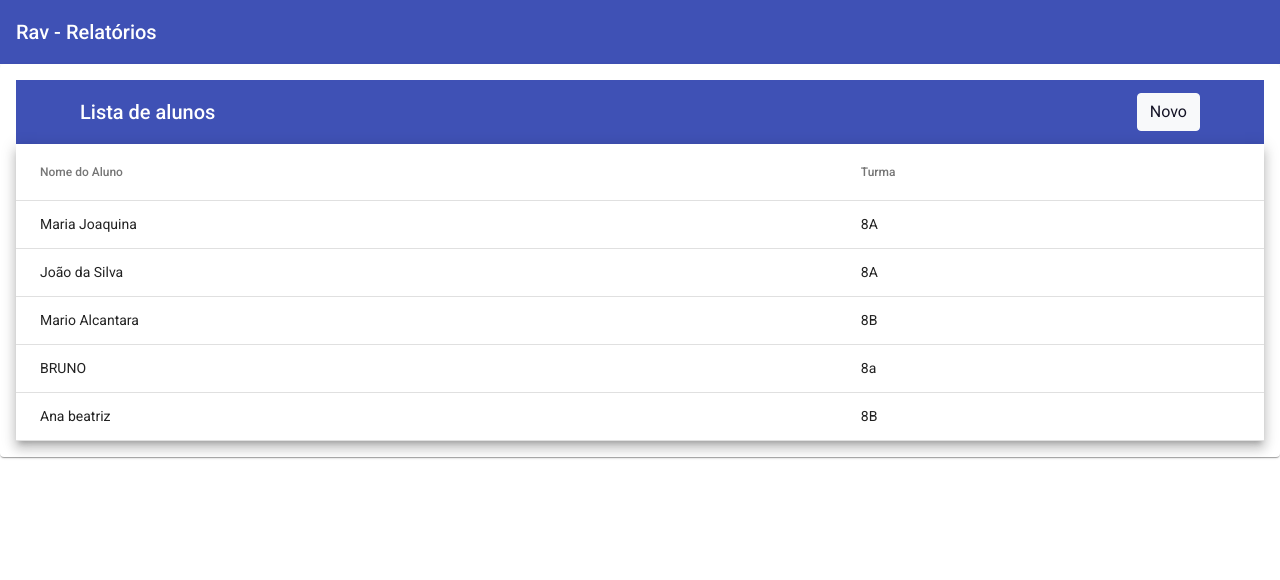
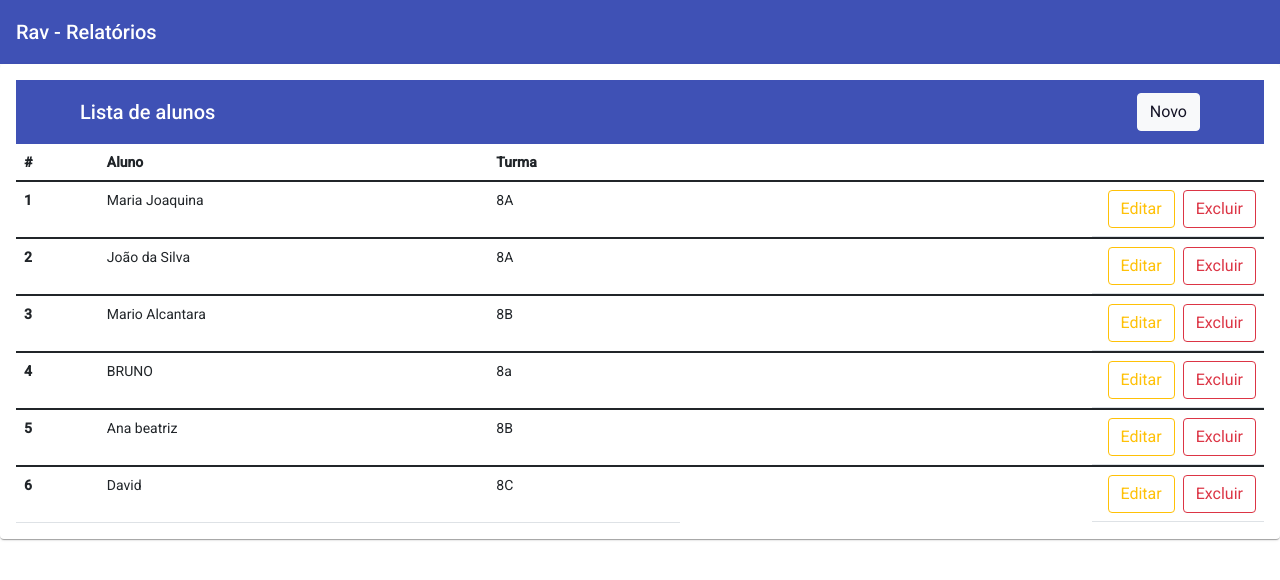
Before and after one commit to Brunostaine/rav-relatorio-de-avaliacao-angular, an Angular app: page / in a window 1280 px wide. Shown: the top 580 px of the page. Built offline with nearby package versions, Linux system fonts and the light colour scheme; data requests are answered from the project's data file.

Commit message:
Nova lista de alunos

```diff
--- a/db.json
+++ b/db.json
@@ -49,6 +49,11 @@
       "nome": "Ana beatriz",
       "turma": "8B",
       "id": 5
+    },
+    {
+      "nome": "David",
+      "turma": "8C",
+      "id": 6
     }
   ],
   "turmas": [
--- a/src/app/componentes/add-aluno/add-aluno.component.ts
+++ b/src/app/componentes/add-aluno/add-aluno.component.ts
@@ -21,7 +21,7 @@ export class AddAlunoComponent implements OnInit {
     private addAlunoService: AddAlunoService,
     private router: Router,
     private fb: FormBuilder,
-    private http: HttpClient
+
   ) {}
 
   // Formulario reativo
--- a/src/app/componentes/lista-alunos/lista-alunos.component.html
+++ b/src/app/componentes/lista-alunos/lista-alunos.component.html
@@ -10,30 +10,26 @@
     </button>
   </mat-toolbar>
 
-  <div *ngIf="list$ | async as lista; else spinner">
-    <table mat-table [dataSource]="lista" class="mat-elevation-z8">
-      <!-- name do aluno Column -->
-      <ng-container matColumnDef="name">
-        <th mat-header-cell *matHeaderCellDef>Nome do Aluno</th>
-        <td mat-cell *matCellDef="let list" (click)="edit()">{{ list.nome }}</td>
-      </ng-container>
-      <!-- course da turma Column -->
+  <table class="table" >
+    <thead>
+      <tr>
+        <th scope="col">#</th>
+        <th scope="col">Aluno</th>
+        <th scope="col">Turma</th>
+        <th scope="col"></th>
+      </tr>
+    </thead>
 
-
-      <ng-container matColumnDef="course">
-        <th mat-header-cell *matHeaderCellDef>Turma</th>
-        <td mat-cell *matCellDef="let list">{{ list.turma }}</td>
-      </ng-container>
-
-      <tr mat-header-row *matHeaderRowDef="displayedColumns"></tr>
-      <tr mat-row *matRowDef="let row; columns: displayedColumns"></tr>
-    </table>
-
-
-  </div>
-  <ng-template #spinner>
-    <div class="spinner">
-      <mat-spinner></mat-spinner>
-    </div>
-  </ng-template>
+    <tbody *ngFor="let lista of listar">
+      <tr>
+        <th scope="row">{{ lista.id }}</th>
+        <td>{{ lista.nome }}</td>
+        <td>{{ lista.turma }}</td>
+        <td class="float-end">
+          <button class="btn btn-outline-warning mx-2">Editar</button>
+          <button class="btn btn-outline-danger">Excluir</button>
+        </td>
+      </tr>
+    </tbody>
+  </table>
 </mat-card>
--- a/src/app/componentes/lista-alunos/lista-alunos.component.ts
+++ b/src/app/componentes/lista-alunos/lista-alunos.component.ts
@@ -1,45 +1,32 @@
 import { Component, OnInit } from '@angular/core';
-import { MatDialog } from '@angular/material/dialog';
-import { catchError, Observable, of } from 'rxjs';
 
-import { ErrorDialogComponent } from './../../shared/componentes/error-dialog/error-dialog.component';
-import { List } from './../model/list';
 import { ListaAlunosService } from './service/lista-alunos.service';
 
 @Component({
   selector: 'app-lista-alunos',
   templateUrl: './lista-alunos.component.html',
-  styleUrls: ['./lista-alunos.component.css']
+  styleUrls: ['./lista-alunos.component.css'],
 })
 export class ListaAlunosComponent implements OnInit {
 
-  list$: Observable<List[]>
-  displayedColumns = ['name', 'course']
+  listar: any;
 
-  constructor(
-    private listaAlunosService: ListaAlunosService,
-    public dialog: MatDialog)
-    {this.list$ = this.listaAlunosService.list()
-      .pipe(
-        catchError(error => {
-          this.onError('Erro ao carregar lista de alunos')
-          return of([])
-        })
-        )}
+  constructor(private listaAlunosService: ListaAlunosService) {}
 
 
 
-   onError(errorMsg: string) {
-    this.dialog.open(ErrorDialogComponent, {
-      data: errorMsg,
-    });
-  }
 
-  edit(){
-    this.listaAlunosService.editarAluno()
-  }
+
 
   ngOnInit(): void {
+
+
+      this.listaAlunosService.list().subscribe( {
+        next: (resp)=> {
+          this.listar = resp;
+          console.log(resp)
+        }
+      })
+
   }
-
 }
--- a/src/app/componentes/lista-alunos/lista-alunos.module.ts
+++ b/src/app/componentes/lista-alunos/lista-alunos.module.ts
@@ -1,4 +1,5 @@
 import { CommonModule } from '@angular/common';
+import { HttpClientModule } from '@angular/common/http';
 import { NgModule } from '@angular/core';
 
 import { AppMaterialModule } from './../../shared/app-material/app-material.module';
@@ -7,6 +8,6 @@ import { SharedModule } from './../../shared/shared.module';
 
 @NgModule({
   declarations: [],
-  imports: [CommonModule, AppMaterialModule, SharedModule],
+  imports: [CommonModule, AppMaterialModule, SharedModule, HttpClientModule],
 })
 export class ListaAlunosModule {}
--- a/src/app/componentes/lista-alunos/service/lista-alunos.service.ts
+++ b/src/app/componentes/lista-alunos/service/lista-alunos.service.ts
@@ -1,8 +1,5 @@
 import { HttpClient } from '@angular/common/http';
 import { Injectable } from '@angular/core';
-import { first, tap } from 'rxjs';
-
-import { List } from './../../model/list';
 
 @Injectable({
   providedIn: 'root',
@@ -13,11 +10,7 @@ export class ListaAlunosService {
   constructor(private httpClient: HttpClient) {}
 
   list() {
-    return this.httpClient.get<List[]>(this.API)
-    .pipe(
-      first(),
-      // delay(5000), teste do tratamento de erro
-      tap())
+    return this.httpClient.get<any>(this.API)
   }
 
   editarAluno(){
```
Also changed, not shown: 1 other file (tests, documents, lock files or other folders).
